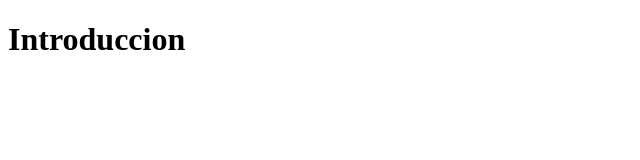
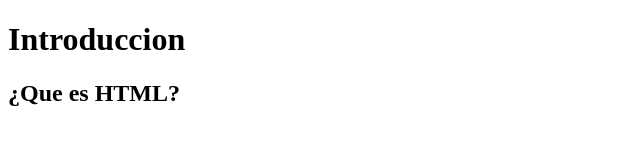
Before and after one commit to LLALEX-ESP/curso-html, a plain HTML site: page Introduccion/index.html in a window 1280 px wide. Shown: the whole page, without its empty margins (0-640 px from the left). Drawn offline with Linux system fonts and the light colour scheme.

Commit message:
Completamos el primer tema Introducción. ヽ（≧□≦）ノ
Signed-off-by: Alejandro <alejandro@alejandroalsa.es>

```diff
--- a/Introduccion/index.html
+++ b/Introduccion/index.html
@@ -7,5 +7,6 @@
 </head>
 <body>
     <h1>Introduccion</h1>
+    <h2>¿Que es HTML?</h2>
 </body>
 </html>
```
Also changed, not shown: 1 other file.
